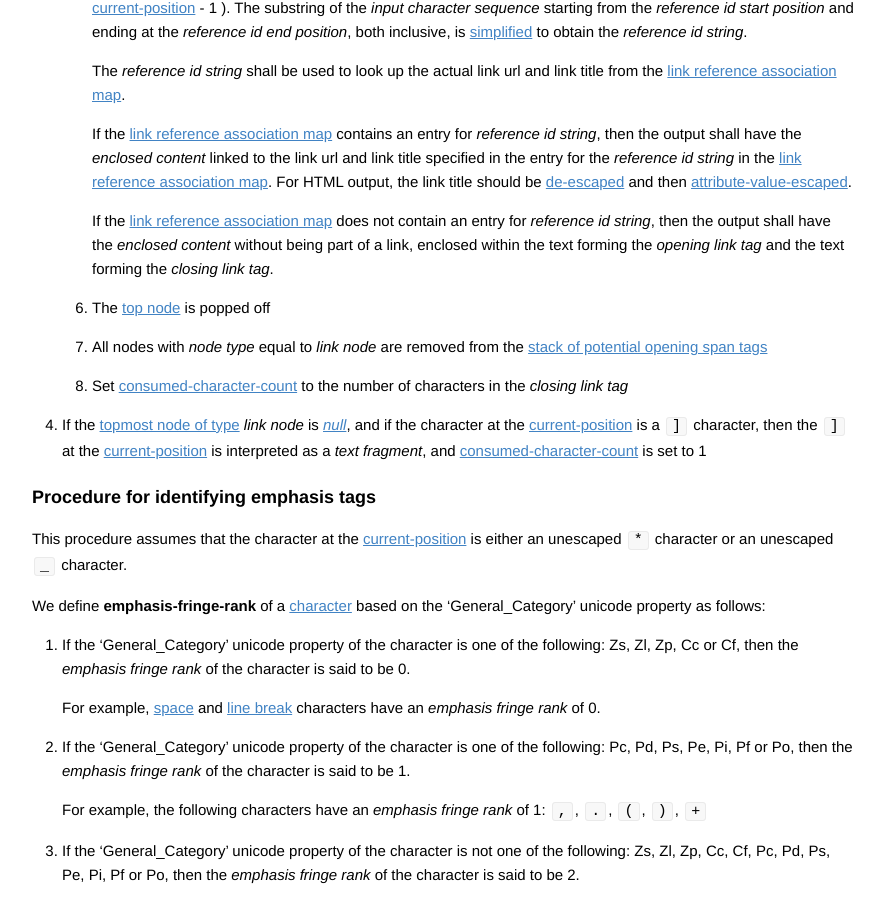
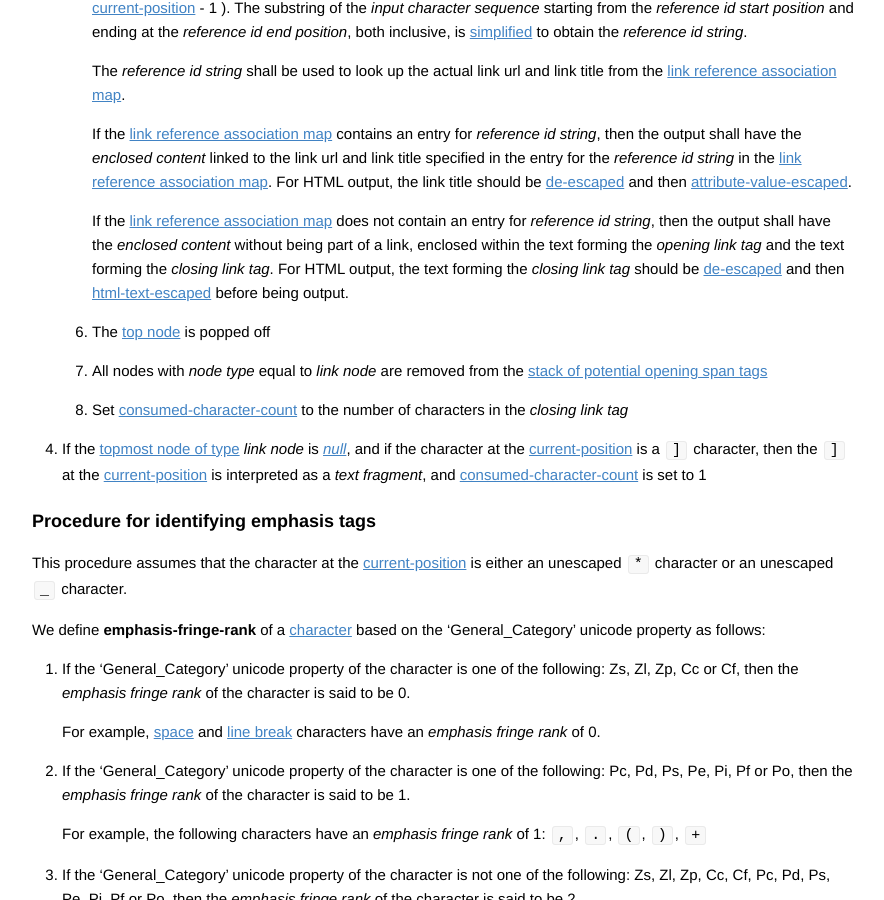
Before and after one commit to vfmd/vfmd-spec, a Jekyll site: the page built from specification.md, in a window 1280 px wide and 900 px high, scrolled down 32659 px. Shown: the whole window, without its empty margins (197-1081 px from the left). Built offline with Jekyll 4.4.1, drawn with Linux system fonts in a browser that asks for light colours; Markdown is read by kramdown in place of the engine named in the settings.

Commit message:
Bugfix: Should html-text-escape unresolved link refs before outputting

```diff
--- a/specification.md
+++ b/specification.md
@@ -2158,7 +2158,9 @@ done:
         entry for _reference id string_, then the output shall have the
         _enclosed content_ without being part of a link,
         enclosed within the text forming the _opening link tag_ and the
-        text forming the _closing link tag_.
+        text forming the _closing link tag_. For HTML output, the text
+        forming the _closing link tag_ should be [de-escaped] and then
+        [html-text-escaped] before being output.
 
      6. The [top node] is popped off
 
```
